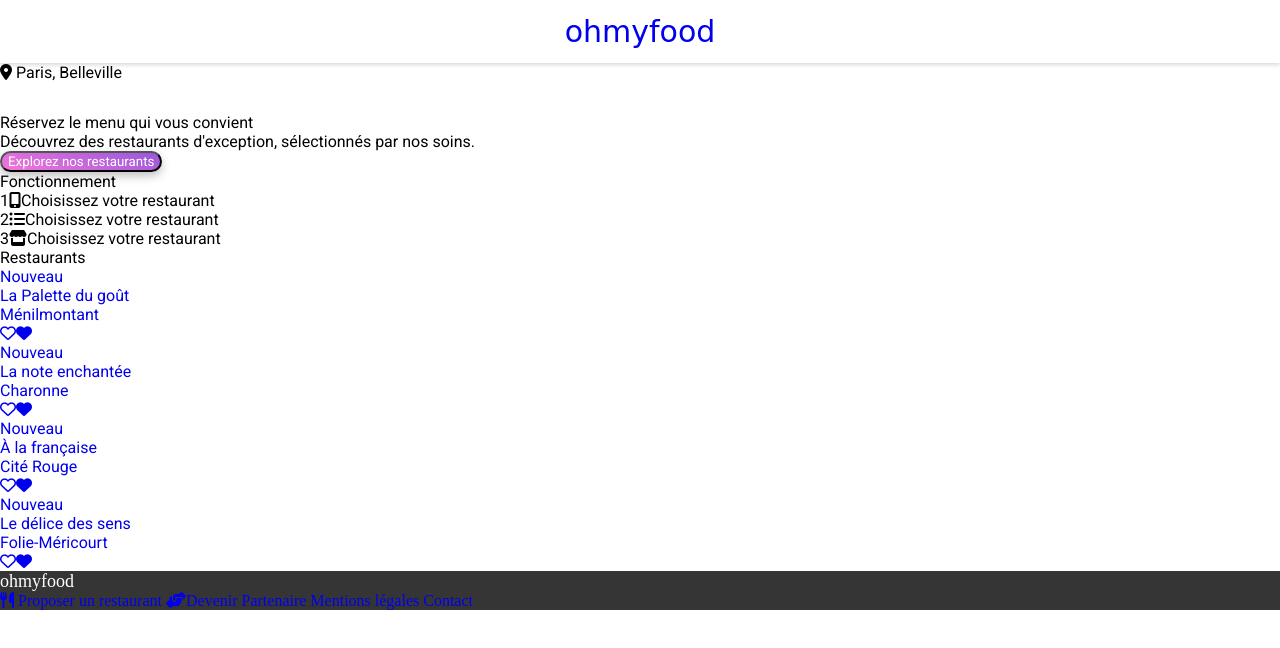
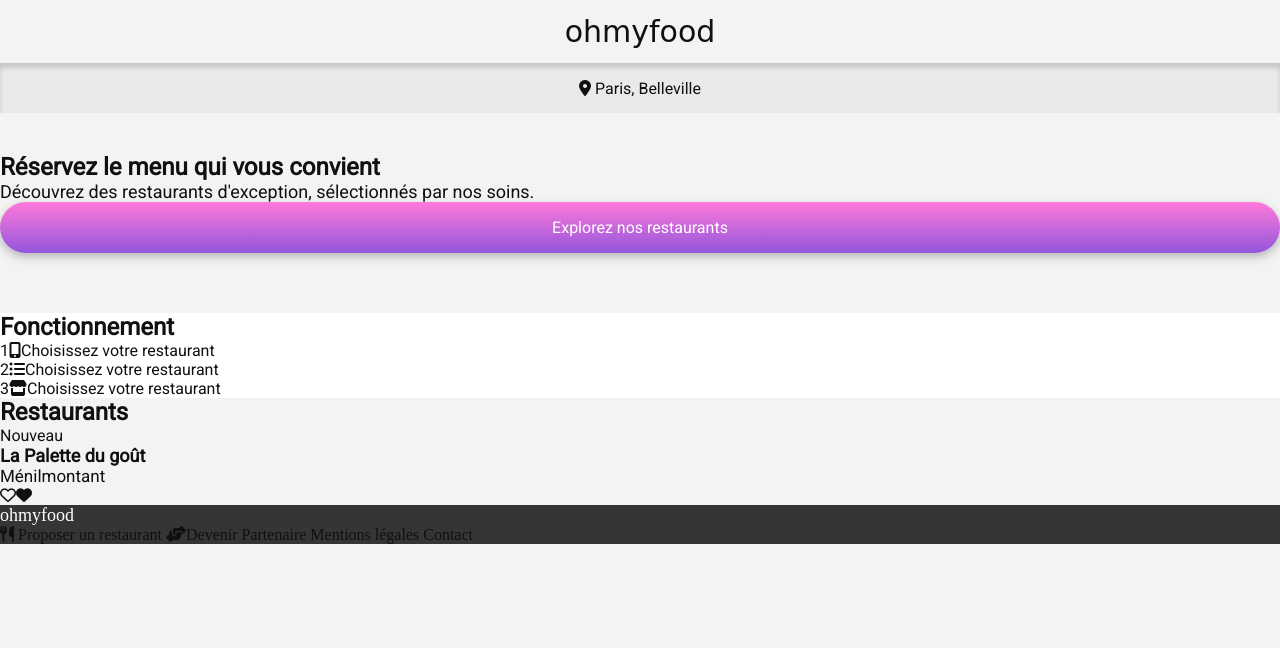
Before and after one commit to Dam-C/OC_Projet_04, a plain HTML site: page index.html in a window 1280 px wide. Drawn offline with Linux system fonts and the light colour scheme; a web font is replaced by a local one.

Commit message:
CSS en cours

```diff
--- a/index.html
+++ b/index.html
@@ -23,12 +23,14 @@
     </header>
 
     <main>
-      <div class="loc loc__text">
-        <i class="fa-solid fa-location-dot fa-black"></i> Paris, Belleville
-      </div>
+      <section class="head__loc">
+        <p>
+          <i class="fa-solid fa-location-dot fa-black"></i> Paris, Belleville
+        </p>
+      </section>
 
       <section class="intro">
-        <article>
+        <article class="intro__container">
           <h2 class="intro__title">Réservez le menu qui vous convient</h2>
           <p class="intro__subtext">
             Découvrez des restaurants d'exception, sélectionnés par nos soins.
@@ -67,48 +69,13 @@
             <div class="rest-tile__img rest-tile__img--img1"></div>
             <p class="rest-tile__new">Nouveau</p>
             <div class="rest-tile__enc">
-              <h3 class="rest-tile__enc-title">La Palette du goût</h3>
-              <p class="rest-tile__enc-subtext">Ménilmontant</p>
+              <h3 class="rest-tile__enc--title">La Palette du goût</h3>
+              <p class="rest-tile__enc--subtext">Ménilmontant</p>
               <i class="fa-regular fa-heart"></i
               ><i class="fa-solid fa-heart"></i></div
           ></a>
         </article>
 
-        <article class="vign_restau">
-          <a href="restaurants/restaurant_la-note.html">
-            <div class="rest_img2"></div>
-            <p class="new">Nouveau</p>
-            <div class="rest_enc">
-              <h3>La note enchantée</h3>
-              <p>Charonne</p>
-              <i class="fa-regular fa-heart"></i
-              ><i class="fa-solid fa-heart"></i></div
-          ></a>
-        </article>
-
-        <article class="vign_restau">
-          <a href="restaurants/restaurant_a-la-francaise.html">
-            <p class="new">Nouveau</p>
-            <div class="rest_img3"></div>
-            <div class="rest_enc">
-              <h3>À la française</h3>
-              <p>Cité Rouge</p>
-              <i class="fa-regular fa-heart"></i
-              ><i class="fa-solid fa-heart"></i></div
-          ></a>
-        </article>
-
-        <article class="vign_restau">
-          <a href="restaurants/restaurant_le-delice.html">
-            <p class="new">Nouveau</p>
-            <div class="rest_img3"></div>
-            <div class="rest_enc">
-              <h3>Le délice des sens</h3>
-              <p>Folie-Méricourt</p>
-              <i class="fa-regular fa-heart"></i
-              ><i class="fa-solid fa-heart"></i></div
-          ></a>
-        </article>
       </section>
     </main>
 
--- a/sass/Base/_typo.scss
+++ b/sass/Base/_typo.scss
@@ -30,8 +30,17 @@
 // font-family: 'Roboto', sans-serif;
 // font-family: 'Shrikhand', cursive;
 
-@mixin headlogo {
-    font-family: 'Shrikhand', cursive;
+@import "../utils/variables";
+
+
+* {
+    font-family: "Roboto", sans-serif;
+    text-decoration: none;
+    color: $black-font;
+}
+
+@mixin mob_font_headlogo {
+    font-family: "Shrikhand", cursive;
     font-size: 1.875rem;
     font-weight: 400;
 }
@@ -47,8 +56,8 @@
 }
 
 @mixin mob_font_introsubtext {
-    font-size: 1.5rem;
-    font-weight: 700;
+    font-size: 1.125rem;
+    font-weight: 300;
 }
 
 @mixin mob_font_new {
--- a/sass/Components/_buttons.scss
+++ b/sass/Components/_buttons.scss
@@ -1,6 +1,9 @@
-button {
+@mixin button {
     color: #ffffff;
-    background: linear-gradient(200.64deg, #9356DC -5.2%, #FF79DA 110.74%);
+    background: linear-gradient(#FF79DA,#9356DC);
     box-shadow: 0px 4px 10px rgba(0, 0, 0, 0.25);
-    border-radius: 25px;
+    border-radius: 2rem;
+    padding: 1rem;
+    border: none;
+    @include mob_font_loc-btns-footertxt-dskfootertxt;
 }
--- a/sass/Utils/_mixins.scss
+++ b/sass/Utils/_mixins.scss
@@ -1,5 +1,6 @@
-// mixins-typo
-
-@mixin name {
-
+@mixin flex-centering-in-bloc {
+    display: flex;
+    flex-direction: column;
+    justify-content: space-around;
+    align-items: center;
 }
--- a/sass/Utils/_variables.scss
+++ b/sass/Utils/_variables.scss
@@ -1,7 +1,10 @@
-$color_prim: #9356DC;
-$color_sec:#FF79DA;
-$color_ter:#99E2D0;
+$color-prim: #9356DC;
+$color-sec:#ffffff;
+$color-ter:#99E2D0;
 $deep-green:#008766;
 $light-blue:#89C8FA;
 $deep-blue:#003A68;
-$back_footer:#353535;
+$back-footer:#353535;
+$loc-grey:#EAEAEA;
+$black-font:#101010;
+$background-color:#f3f3f3;
--- a/sass/main.scss
+++ b/sass/main.scss
@@ -8,42 +8,104 @@
 
 @import "./components/buttons";
 
-
-
-
 @import "./layout/header";
 @import "./layout/nav";
 @import "./layout/container";
 @import "./layout/form";
 
-* {
-    font-family: 'Roboto', sans-serif;
-    text-decoration: none;
+
+
+
+body {
+    background-color: $background-color;
+    display: flex;
+    flex-direction: column;
 }
 
-body {
-    margin-left: auto;
-    margin-right: auto;
-}
 
 .head {
-    display: flex;
-    flex-direction: column;
-    justify-content: space-around;
-    align-items: center;
     height: 63px;
-    box-shadow: 0px 2px 4px rgba(0, 0, 0, 0.15);
+    @include flex-centering-in-bloc;
     &__title {
-        @include headlogo;
+        @include mob_font_headlogo;
+    }
+    &__loc {
+        height: 50px;
+        @include flex-centering-in-bloc;
+        background-color: $loc-grey;
+        box-shadow:  0px 5px 5px rgba(0, 0, 0, 0.15) inset;
+        @include mob_font_loc-btns-footertxt-dskfootertxt;
     }
 }
 
-.loc {
-    height: 50px;
+.intro {
+    margin: 40px 0 60px 0;
+    &__container {
+        display: flex;
+        flex-direction: column;
+        justify-content: space-between;
+    }
+        &__title {
+        @include mob_font_introtitle-partstitle;
+    }
+    &__subtext {
+        @include mob_font_introsubtext;
+    }
+    &__button {
+        @include button;
+    }
+}
+
+.fnct {
+    background-color: #ffffff;
+    &__title {
+        @include mob_font_introtitle-partstitle;
+    }
+    &__tile {
+        @include mob_font_loc-btns-footertxt-dskfootertxt;
+    }
+}
+
+.rest {
+    &__title {
+        @include mob_font_introtitle-partstitle;
+    }
+
+}
+
+.rest-tile {
+    &__container {
+
+    }
+    &__img {
+        &--img1 {
+
+        }
+        &--img2 {
+
+        }
+        &--img3 {
+
+        }
+        &--img4 {
+
+        }
+    }
+    &--new {
+        @include mob_font_new;
+    }
+    &__enc {
+        &--title {
+            @include mob_font_restname;
+        }
+        &--subtext {
+            @include mob_font_restloc;
+        }
+    }
 }
 
 .footer {
-    background-color: $back_footer;
+    background-color: $back-footer;
     &__title {
         @include mob_font_footerlogo;
     }
```
Also changed, not shown: assets/css/style.css, 1 other file.
